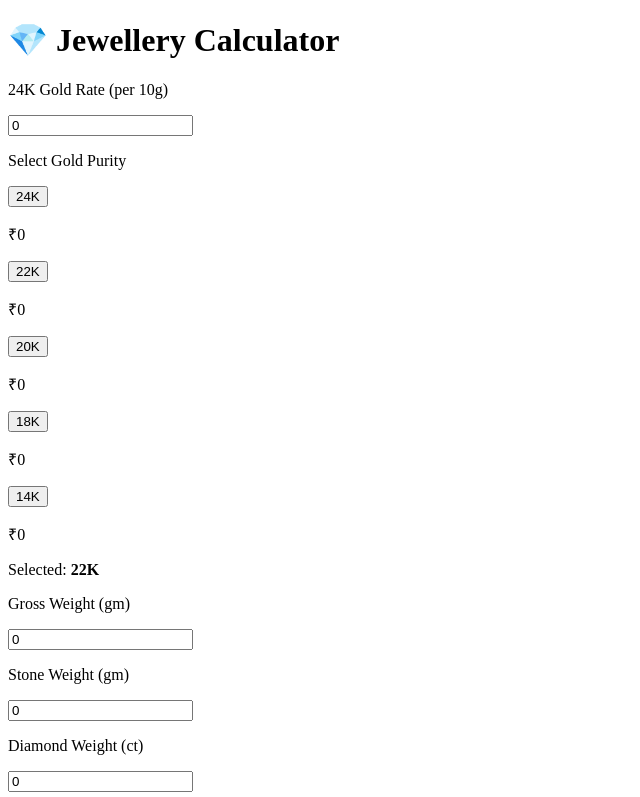
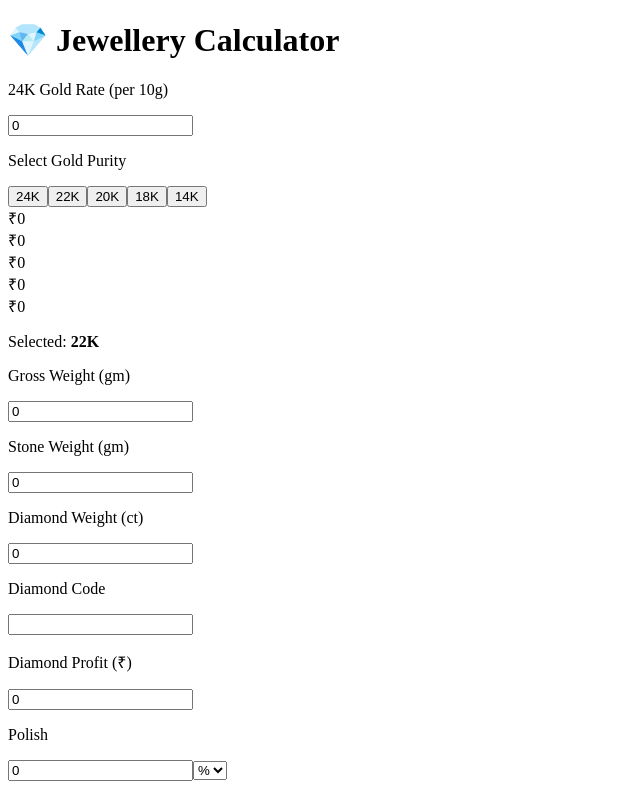
Before and after one commit to nkjewellers/jewellery-calculator, a Next.js app: page /calculator in a window 1280 px wide. Shown: the top 797 px of the page, without its empty margins (0-640 px from the left). Built offline with nearby package versions, Linux system fonts and the light colour scheme.

Commit message:
final compact ct layout perfect

```diff
--- a/app/calculator/page.tsx
+++ b/app/calculator/page.tsx
@@ -108,16 +108,17 @@ export default function Calculator() {
         />
       </div>
 
-      {/* CT SELECT + PRICE UNDER EACH */}
+      {/* CT SELECT + INLINE PRICE */}
       <div>
         <p className="font-semibold text-lg">Select Gold Purity</p>
 
-        <div className="grid grid-cols-5 gap-2 text-center">
+        {/* CT BUTTONS */}
+        <div className="flex justify-between">
           {[24,22,20,18,14].map(c=>(
-            <div key={c}>
             <button
+              key={c}
               onClick={()=>setCarat(c)}
-                className={`w-full py-2 rounded text-lg border ${
+              className={`flex-1 mx-1 py-2 rounded text-lg border ${
                 carat===c
                 ? "bg-black text-white"
                 : "bg-gray-200"
@@ -125,11 +126,14 @@ export default function Calculator() {
             >
               {c}K
             </button>
+          ))}
+        </div>
 
-              {/* ✅ PRICE UNDER EACH CT */}
-              <p className="text-sm mt-1">
+        {/* PRICE LINE */}
+        <div className="flex justify-between mt-1 text-sm text-center">
+          {[24,22,20,18,14].map(c=>(
+            <div key={c} className="flex-1">
               ₹{getRate(c).toFixed(0)}
-              </p>
             </div>
           ))}
         </div>
```
Lines whose indentation alone changed are shown as unchanged.
